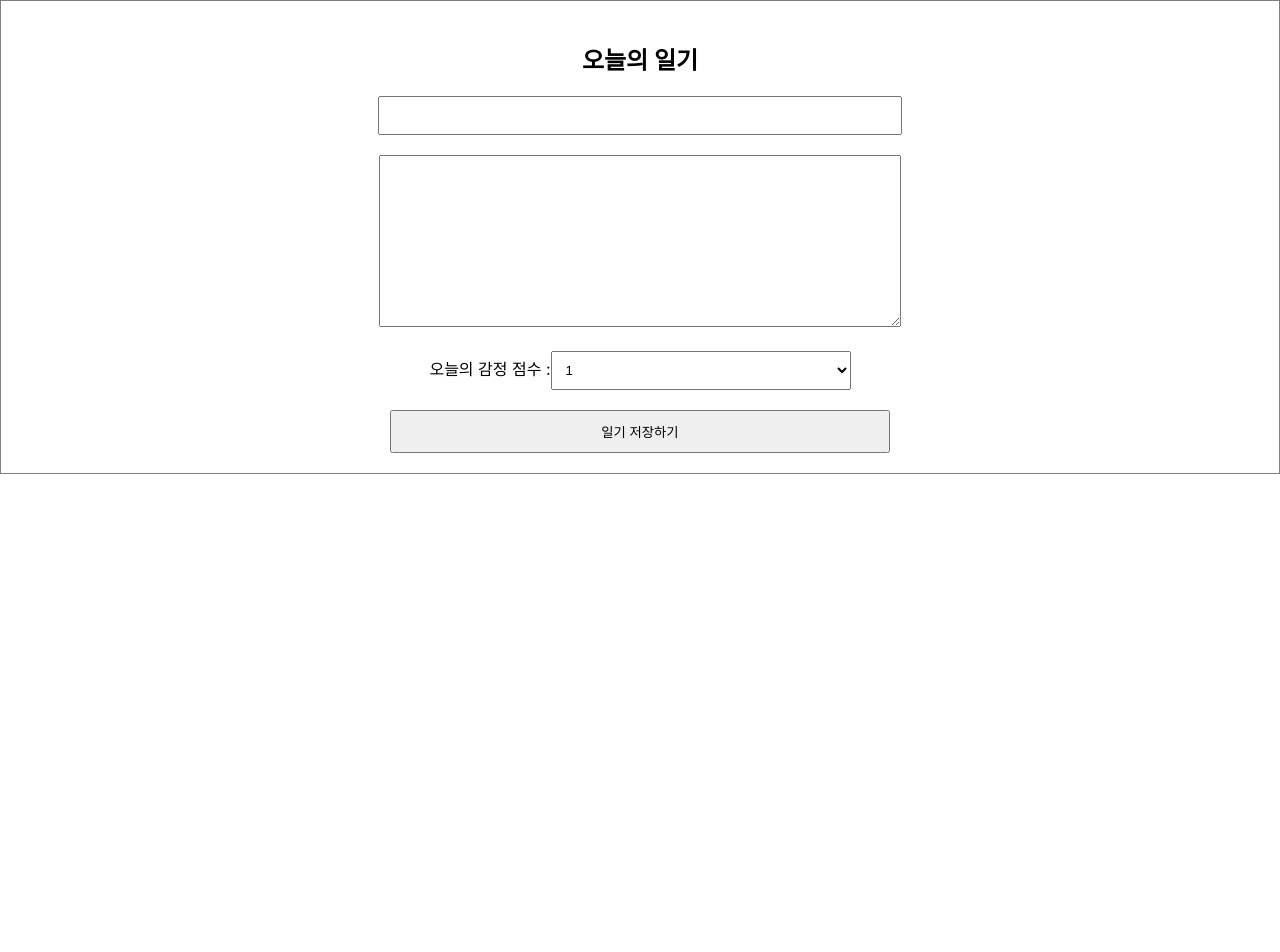
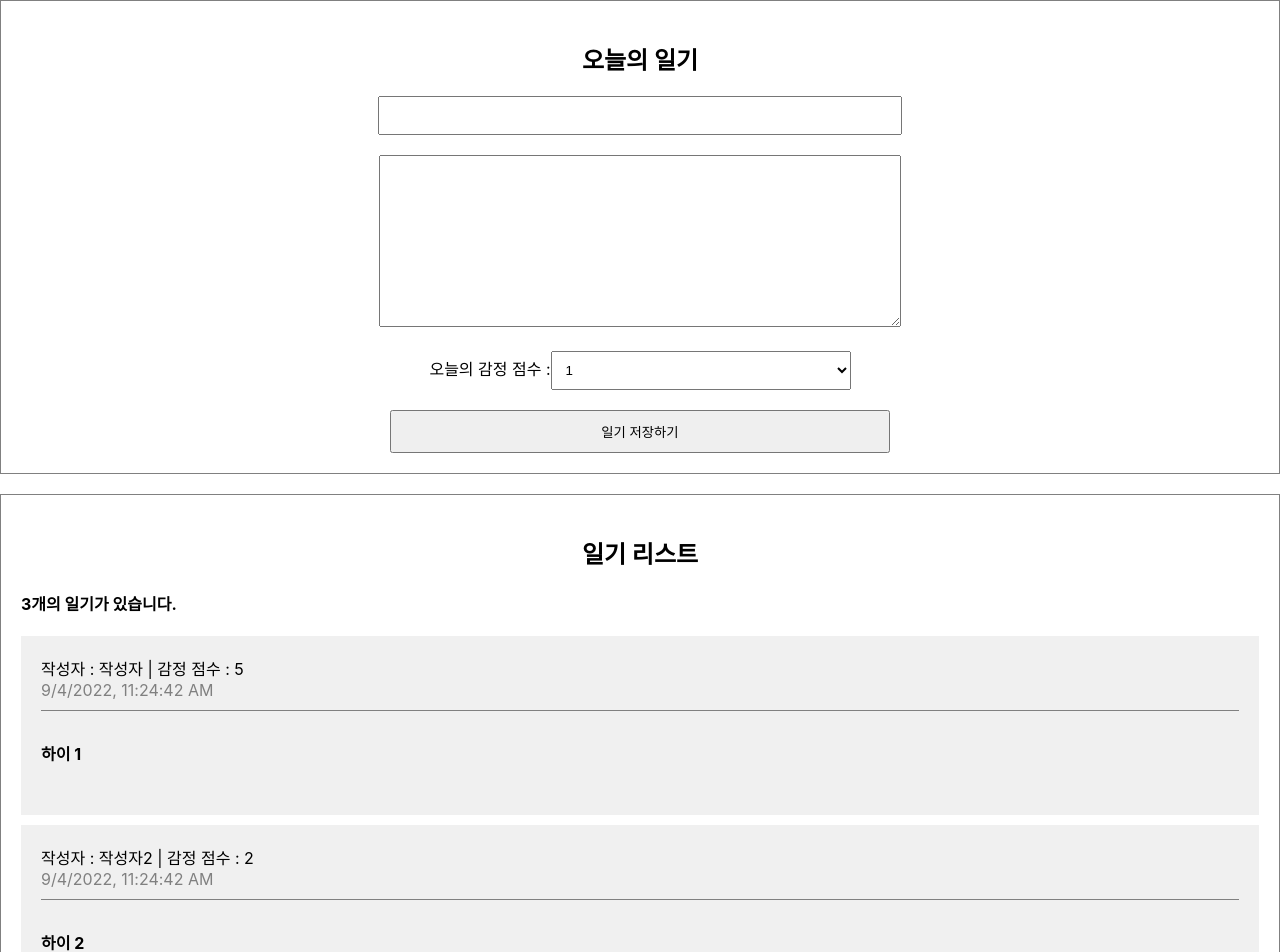
Before and after one commit to eunhye3333/TIL, a React (Create React App) app in the folder simplediary/: page / in a window 1280 px wide. Shown: the top 952 px of the page. Before the commit the page ends 800 px from the top, so only its background shows below. Built offline with nearby package versions, Linux system fonts and the light colour scheme.

Commit message:
리스트 랜더링 (조회)

```diff
--- a/simplediary/src/App.css
+++ b/simplediary/src/App.css
@@ -26,3 +26,39 @@
   padding: 10px;
   cursor: pointer;
 }
+
+/* List */
+
+.DiaryList {
+  border: 1px solid gray;
+  padding: 20px;
+  margin-top: 20px;
+}
+
+.DiaryList h2 {
+  text-align: center;
+}
+
+/* Item */
+
+.DiaryItem {
+  background-color: rgb(240, 240, 240);
+  margin-bottom: 10px;
+  padding: 20px;
+}
+
+.DiaryItem .info {
+  border-bottom: 1px solid gray;
+  padding-bottom: 10px;
+  margin-bottom: 10px;
+}
+
+.DiaryItem .date {
+  color: gray;
+}
+
+.DiaryItem .content {
+  font-weight: bold;
+  margin-top: 30px;
+  margin-bottom: 30px;
+}
--- a/simplediary/src/App.js
+++ b/simplediary/src/App.js
@@ -1,10 +1,36 @@
 import "./App.css";
 import DiaryEditor from "./DiaryEditor";
+import DiaryList from "./DiaryList";
+
+const dummyList = [
+  {
+    id: 1,
+    author: "작성자",
+    content: "하이 1",
+    emotion: 5,
+    created_date: new Date().getTime(), // 밀리세컨즈로 변환하여 저장
+  },
+  {
+    id: 2,
+    author: "작성자2",
+    content: "하이 2",
+    emotion: 2,
+    created_date: new Date().getTime(),
+  },
+  {
+    id: 3,
+    author: "작성자3",
+    content: "하이 3",
+    emotion: 3,
+    created_date: new Date().getTime(),
+  },
+];
 
 function App() {
   return (
     <div className="App">
       <DiaryEditor />
+      <DiaryList diaryList={dummyList} />
     </div>
   );
 }
--- /dev/null
+++ b/simplediary/src/DiartItem.js
@@ -0,0 +1,20 @@
+const DiaryItem = ({ author, content, created_date, emotion, id }) => {
+  return (
+    <div className="DiaryItem">
+      <div className="info">
+        <span>
+          작성자 : {author} | 감정 점수 : {emotion}
+        </span>
+        <br />
+        <span className="date">
+          {
+            new Date(created_date).toLocaleString() // ms가 가진 시간을 기준으로 Date 객체 생성
+          }
+        </span>
+      </div>
+      <div className="content">{content}</div>
+    </div>
+  );
+};
+
+export default DiaryItem;
--- /dev/null
+++ b/simplediary/src/DiaryList.js
@@ -0,0 +1,35 @@
+import DiaryItem from "./DiartItem";
+
+const DiaryList = ({ diaryList }) => {
+  console.log(diaryList);
+
+  return (
+    <div className="DiaryList">
+      <h2>일기 리스트</h2>
+      <h4>{diaryList.length}개의 일기가 있습니다.</h4>
+      <div>
+        {diaryList.map(
+          (
+            it // 데이터에 고유한 값이 있는 경우 자식 요소의 최상위 부분에 key값을 지정해 줌
+            // idx // 만약 고유한 값이 없는 경우 idx를 지정하면 됨 하지만 인덱스를 사용하는 경우 배열에 수정이 발생했을 떄 문제가 발생할 가능성 있음
+          ) => (
+            // <div key={it.id}>
+            //   {/* <div key={idx}> */}
+            //   <div>작성자 : {it.author}</div>
+            //   <div>일기 : {it.content}</div>
+            //   <div>감정 : {it.emotion}</div>
+            //   <div>작성 시간(ms) : {it.created_date}</div>
+            // </div>
+            <DiaryItem key={it.id} {...it} />
+          )
+        )}
+      </div>
+    </div>
+  );
+};
+
+DiaryList.defaultProps = {
+  diaryList: [], // undefined인 경우 발생하는 에러를 방지하기 위해 default 파라미터 값 설정
+};
+
+export default DiaryList;
```
